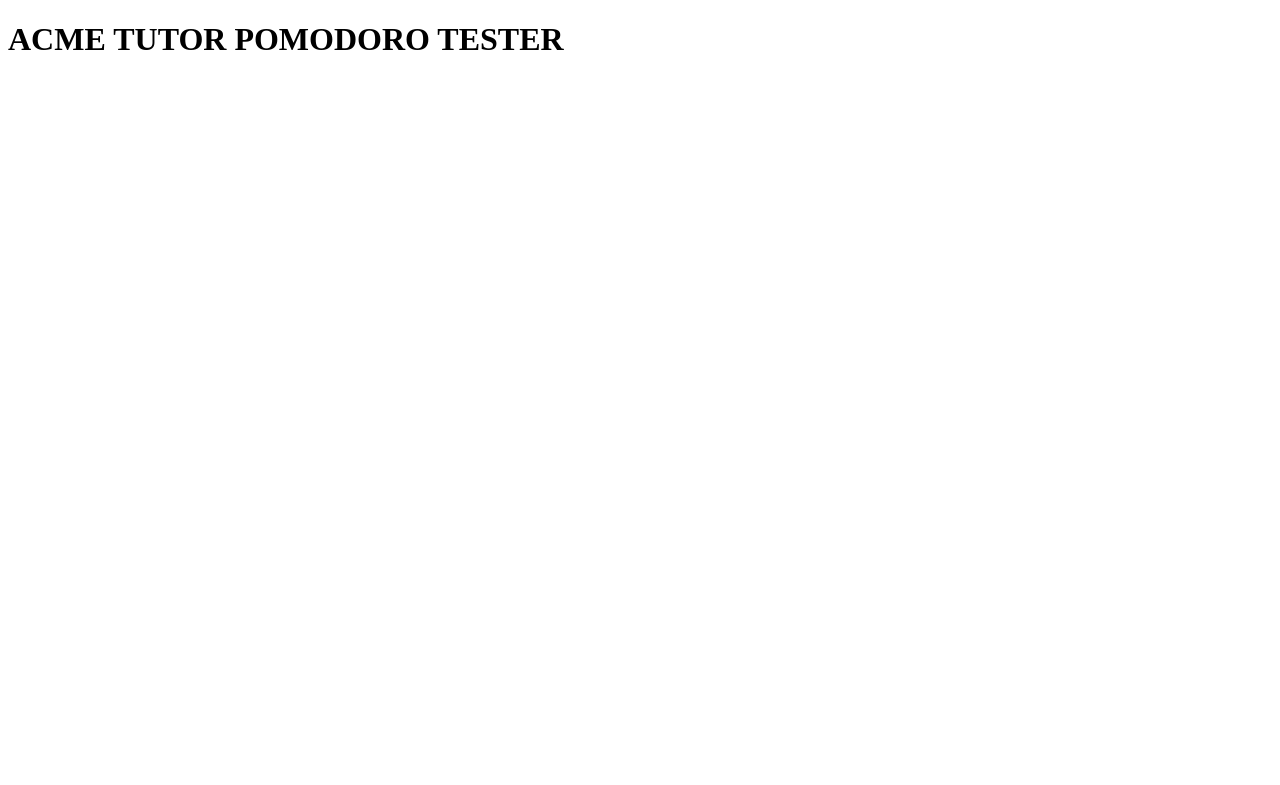
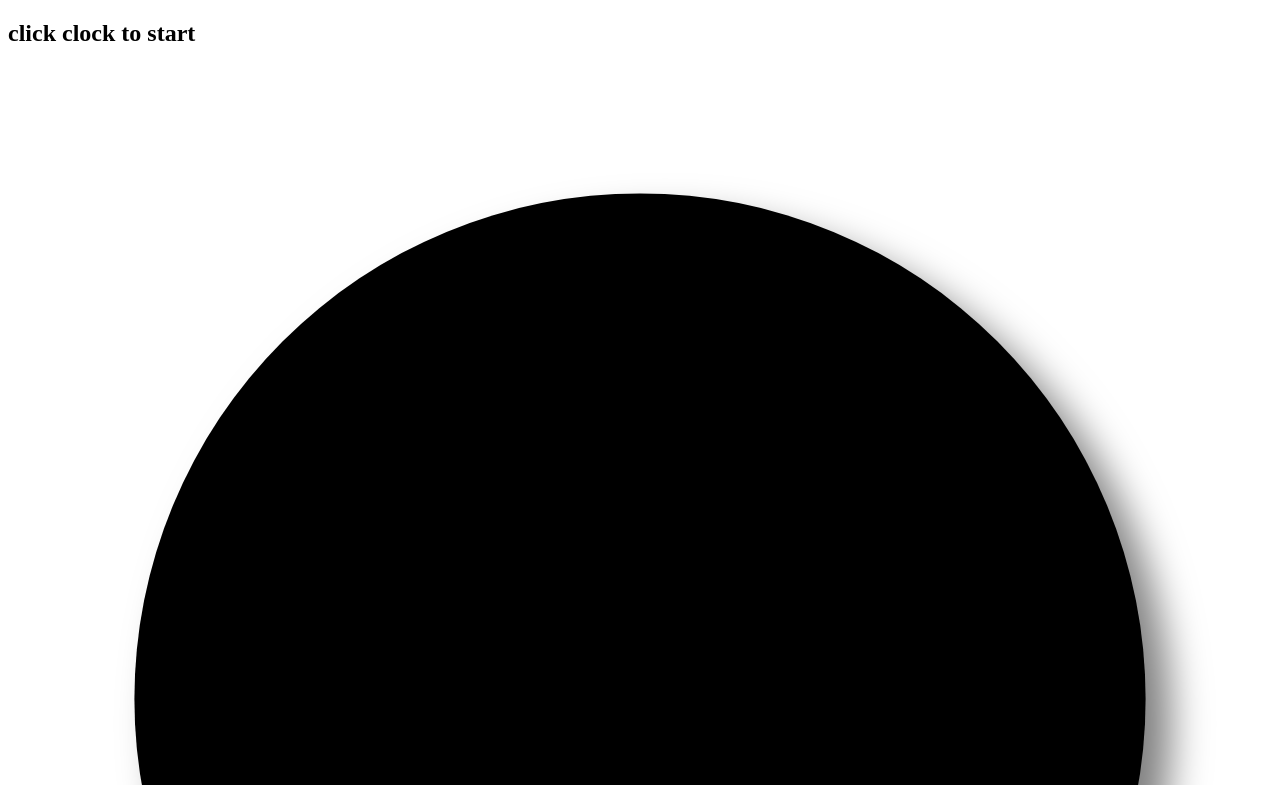
Before and after one commit to thumbimigwe/pathegator, a browser extension: page work.html in a window 1280 px wide. Shown: the top 785 px of the page. Drawn offline with nearby package versions, Linux system fonts and the light colour scheme.

Commit message:
clock face svg

```diff
--- a/work.html
+++ b/work.html
@@ -1,18 +1,54 @@
 <!DOCTYPE html> <!-- The new doctype -->
 <html>
-<head> <!-- No title and meta tags are necessary for the extension -->
-    <link rel="stylesheet" type="text/css" href="style.css" />
-    <script src="jquery.min.js"></script> <!-- Including jQuery -->
-    <script src="script.js"></script> <!-- Our script file -->
+<head>
+		<meta name="viewport" content="width=device-width, initial-scale=1">
+		<link href='https://fonts.googleapis.com/css?family=Righteous' rel='stylesheet' type='text/css'>
 </head>
 
+
 <body>
+		<div class="container-fluid">
+				<div class="row">
+						<div class="col-xs-12 text-center">
 
-<h1>ACME TUTOR POMODORO TESTER</h1>
+								<h2 class="text-center" id="instructions">click clock to <span class="green">start</span></h2>
 
-<div id="content">
+<!--the whole clock and hands and arcs are all contained in the same svg viewbox-->
+								<svg id="clock" viewBox="0 0 100 100">
 
-</div>
+<!--drop shadow from http://demosthenes.info/ . Have to do the shadow using svg, or it wouldn't be able to follow the triangle hands-->
+										<filter id="drop-shadow">
+												<feGaussianBlur in="SourceAlpha" stdDeviation="1.5" />
+												<feOffset dx="2" dy="2" result="offsetblur" />
+												<feFlood flood-color="rgba(0,0,0,0.5)" />
+												<feComposite in2="offsetblur" operator="in" />
+												<feMerge>
+														<feMergeNode/>
+														<feMergeNode in="SourceGraphic" />
+												</feMerge>
+										</filter>
 
+<!--have to put the filter in a style attribute so the url works-->
+										<circle id="face" style="filter:url(#drop-shadow);" cx="50" cy="50" r="40" />
+										<g id="hands" style="filter:url(#drop-shadow);">
+												<polygon id="hour" points="50,25 53,50 47,50" />
+												<polygon id="min" points="50,10 53,50 47,50" />
+										</g>
+
+										<circle id="handCircle" cx="50" cy="50" r="3" />
+
+<!--these paths show the pomodoros and breaks around the circle and are assigned attributes in the javascript-->
+										<path id="progressArc" />
+										<path id="pomArc" />
+										<path id="breakArc" />
+								</svg>
+						</div>
+
+				</div>
+
+<!--this is the modal, hidden by default, that pops up when the user clicks the clock. Not too complicated.-->
+
+
+		</div>
 </body>
 </html>
```
